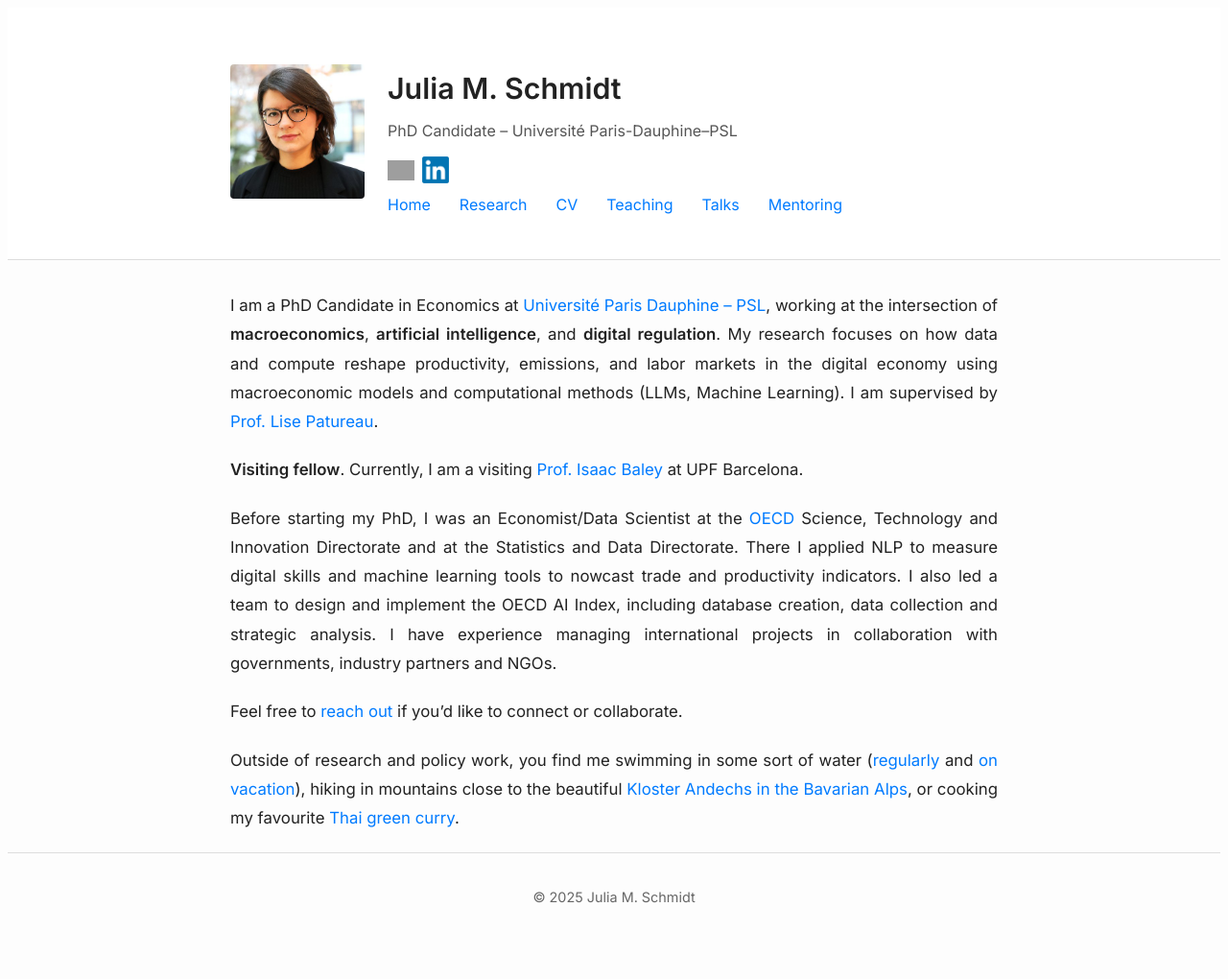
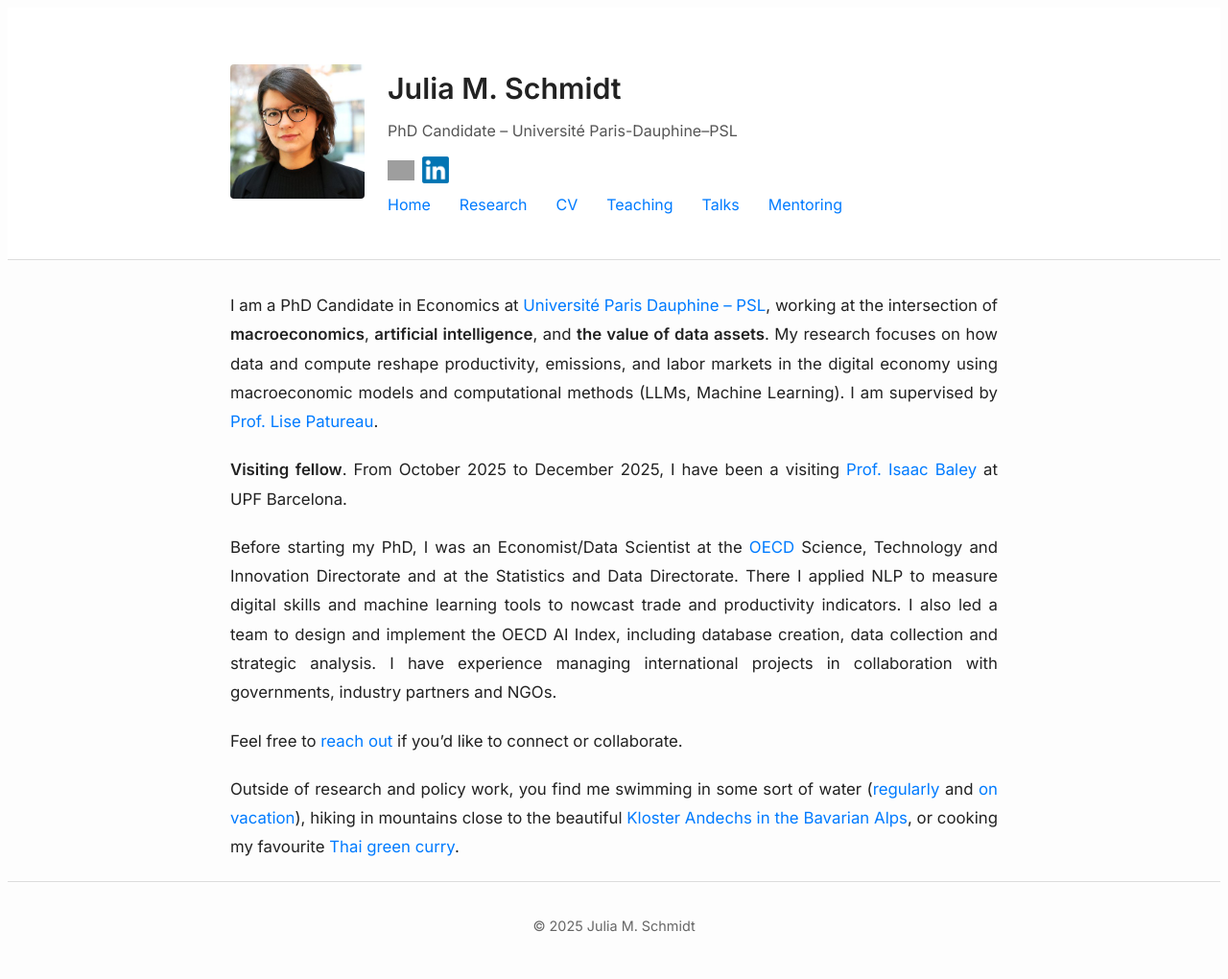
Before and after one commit to julia-m-schmidt/julia-m-schmidt.github.io, a Jekyll site: the page built from home.md, in a window 1280 px wide. Shown: the part 210-1230 px from the top of the page at 96% size. Built offline with Jekyll 4.4.1, drawn with Linux system fonts in a browser that asks for light colours; before the commit the page ends 1200 px from its top, so only the background shows below that; grey boxes are pictures that could not be loaded.

Commit message:
Update home.md

```diff
--- a/home.md
+++ b/home.md
@@ -5,9 +5,9 @@ permalink: /
 ---
 
 
-I am a PhD Candidate in Economics at [Université Paris Dauphine – PSL](https://dauphine.psl.eu/), working at the intersection of **macroeconomics**, **artificial intelligence**, and **digital regulation**. My research focuses on how data and compute reshape productivity, emissions, and labor markets in the digital economy using macroeconomic models and computational methods (LLMs, Machine Learning). I am supervised by [Prof. Lise Patureau](https://sites.google.com/view/lisepatureau/home?authuser=0).
+I am a PhD Candidate in Economics at [Université Paris Dauphine – PSL](https://dauphine.psl.eu/), working at the intersection of **macroeconomics**, **artificial intelligence**, and **the value of data assets**. My research focuses on how data and compute reshape productivity, emissions, and labor markets in the digital economy using macroeconomic models and computational methods (LLMs, Machine Learning). I am supervised by [Prof. Lise Patureau](https://sites.google.com/view/lisepatureau/home?authuser=0).
 
-**Visiting fellow**. Currently, I am a visiting [Prof. Isaac Baley](https://www.isaacbaley.com/) at UPF Barcelona.
+**Visiting fellow**. From October 2025 to December 2025, I have been a visiting [Prof. Isaac Baley](https://www.isaacbaley.com/) at UPF Barcelona.
 
 Before starting my PhD, I was an Economist/Data Scientist at the [OECD](https://www.oecd.org/en.html) Science, Technology and Innovation Directorate and at the Statistics and Data Directorate. There I applied NLP to measure digital skills and machine learning tools to nowcast trade and productivity indicators. I also led a team to design and implement the OECD AI Index, including database creation, data collection and strategic analysis. I have experience managing international projects in collaboration with governments, industry partners and NGOs.
 
```
